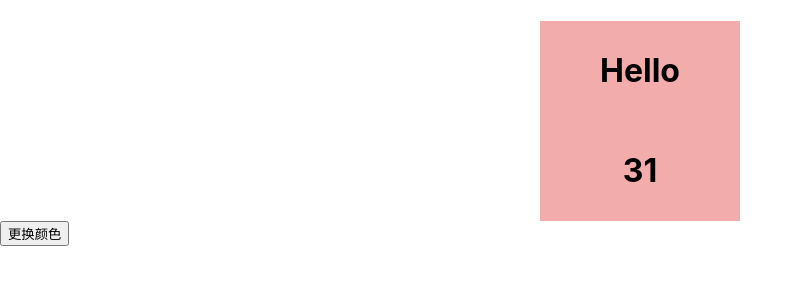
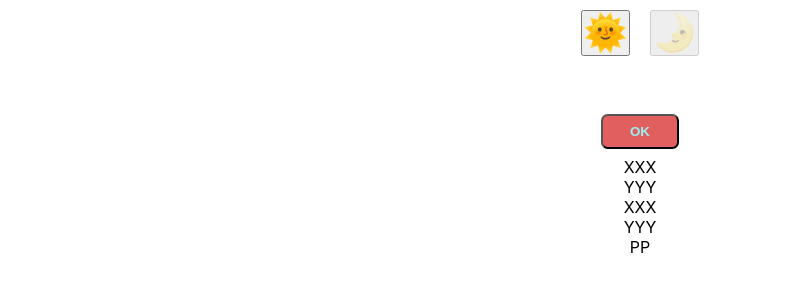
Before and after one commit to uedup/rp, a React (Create React App) app: page / in a window 1280 px wide. Shown: the top 300 px of the page, without its empty margins (0-803 px from the left). Built offline with nearby package versions, Linux system fonts and the light colour scheme.

Commit message:
feat:暗黑模式

```diff
--- /dev/null
+++ b/src/A03.暗黑模式/Content.tsx
@@ -0,0 +1,20 @@
+import React, { useRef, useState } from "react";
+
+function App() {
+
+  return (
+    <div>
+      <ul>
+        <li><span>XXX</span></li>
+        <li><span>YYY</span></li>
+      </ul>
+      <ol>
+        <li><span>XXX</span></li>
+        <li><span>YYY</span></li>
+      </ol>
+      <p>PP</p>
+    </div>
+  );
+}
+
+export default App
--- /dev/null
+++ b/src/A03.暗黑模式/global.style.tsx
@@ -0,0 +1,23 @@
+import { createGlobalStyle } from 'styled-components';
+const GlobalStyle = createGlobalStyle<any>`
+  *{
+    margin:0;
+    padding:0;
+    box-sizing: border-box;
+  }
+  :root{
+    color-scheme: ${({ theme }) => {
+      console.log(theme.name)
+    return theme.name || 'normal'
+  }
+  };
+    --color-head: ${({ theme }) => {
+    return theme.color.head || 'inherit'
+  }
+  };
+  }
+  h1,h2,h3{
+    color:var(--color-head)
+  }
+`;
+export default GlobalStyle;
--- /dev/null
+++ b/src/A03.暗黑模式/index.tsx
@@ -0,0 +1,96 @@
+import React, { useCallback, useEffect, useState } from "react";
+import styled, { ThemeProvider, css } from 'styled-components';
+import Content from "./Content";
+import GlobalStyle from "./global.style";
+
+const Wrapper = styled.div`
+  text-align: center;
+`;
+const ModeBtn = styled.button`
+  font-size: 36px;
+  margin: 10px;
+`;
+const Button = styled.button`
+  background-color: ${props => props.theme.color.bgPrimary};
+  color: ${props => props.theme.color.txtPrimary};
+  font-weight: bold;
+  padding:.6em 2em;
+  border-radius: .5em;
+  margin: 3.6em 0 .6em;
+  ${props => props.theme.name === 'dark' && css`
+    border: 6px solid props.theme.color.txtPrimary;
+  `};
+`;
+
+enum ColorSchemeMode { light, dark }
+type themeType = {
+    name: string,
+    color: {
+      head: string,
+      bgPrimary: string,
+      txtPrimary: string,
+  }
+}
+const COLOR_THEME:themeType[] = [
+  {
+    name: 'light',
+    color: {
+      head: 'black',
+      bgPrimary: '#e15f5f',
+      txtPrimary: '#98f1f3',
+    }
+  },
+  {
+    name: 'dark',
+    color: {
+      head: 'white',
+      bgPrimary: '#29be3a',
+      txtPrimary: '#8c2fb4',
+    }
+  },
+]
+
+function App() {
+  const [mode, setMode] = useState<ColorSchemeMode>(ColorSchemeMode.dark)
+  console.log(mode)
+  const sysModeChangeHandler = useCallback((e: any) => {
+    if (e.matches) {
+      setMode(ColorSchemeMode.dark)
+    } else {
+      setMode(ColorSchemeMode.light)
+
+    }
+  }, [])
+
+  useEffect(() => {
+    const isDarkMode = !!window.matchMedia('(prefers-color-scheme:dark').matches;
+    setMode(isDarkMode ? ColorSchemeMode.dark : ColorSchemeMode.light)
+    window.matchMedia('(prefers-color-scheme:dark').addListener(sysModeChangeHandler);
+    return () => {
+      window.matchMedia('(prefers-color-scheme:dark').removeListener(sysModeChangeHandler);
+    }
+  }, [sysModeChangeHandler])
+
+  console.log(COLOR_THEME[mode])
+  return (
+    <ThemeProvider theme={COLOR_THEME[mode]}>
+      <GlobalStyle />
+      <Wrapper>
+        <section>
+          <ModeBtn
+            disabled={mode === ColorSchemeMode.dark}
+            onClick={() => { setMode(ColorSchemeMode.dark) }}
+          >🌞</ModeBtn>
+          <ModeBtn
+            disabled={mode === ColorSchemeMode.light}
+            onClick={() => { setMode(ColorSchemeMode.light) }}
+          >🌛</ModeBtn>
+        </section>
+        <Button>OK</Button>
+        <Content></Content>
+      </Wrapper>
+    </ThemeProvider>
+  );
+}
+
+export default App
--- a/src/index.tsx
+++ b/src/index.tsx
@@ -1,7 +1,7 @@
 import React from 'react';
 import ReactDOM from 'react-dom/client';
 import './index.css';
-import Demo from './23.ReactV18严格模式';
+import Demo from './A03.暗黑模式';
 import reportWebVitals from './reportWebVitals';
 
 const root = ReactDOM.createRoot(
```
